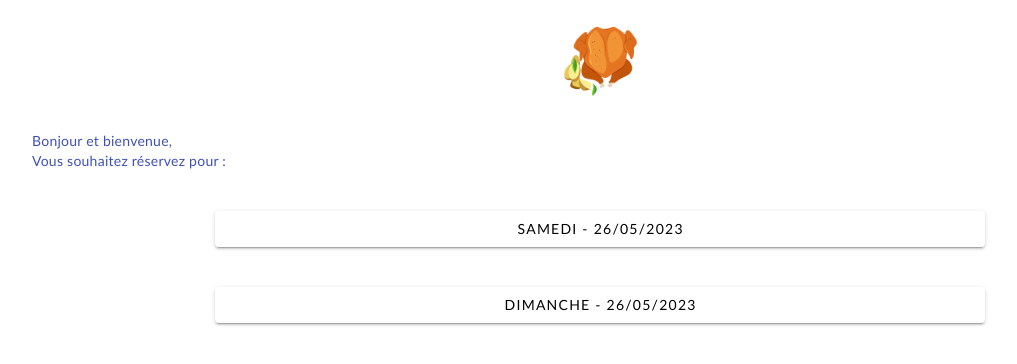
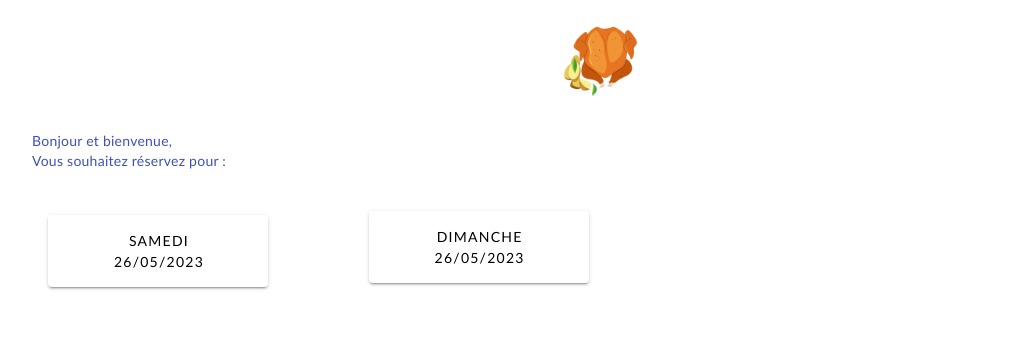
Before and after one commit to laurentmahieu/chicken_order, a Vue app: page /home in a window 1280 px wide. Shown: the top 364 px of the page, without its empty margins (40-1057 px from the left). Built offline with nearby package versions, Linux system fonts and the light colour scheme.

Commit message:
update with stacked button

```diff
--- a/src/views/HomeView.vue
+++ b/src/views/HomeView.vue
@@ -18,24 +18,28 @@
       </v-card-text>
 
       <v-row justify="space-around">
-        <v-col cols="8">
-          <v-btn
-            block
-            :color="choosenday === 1 ? 'indigo' : 'white'"
-            :text="`samedi - ${getFormatDate(saturday)}`"
-            @click="choosenday = 1"
-            class="mb-4"
-          />
-        </v-col>
+        <v-btn
+          stacked
+          :color="choosenday === 1 ? 'indigo' : 'white'"
+          text="samedi"
+          @click="choosenday = 1"
+          class="my-4"
+          width="220"
+        >
+          <template v-slot:append>{{ getFormatDate(saturday) }}</template>
+        </v-btn>
 
         <v-col cols="8">
           <v-btn
-            block
+            stacked
             :color="choosenday === 2 ? 'indigo' : 'white'"
-            :text="`dimanche - ${getFormatDate(sunday)}`"
+            text="dimanche"
             @click="choosenday = 2"
             class="mb-4"
-          />
+            width="220"
+          >
+            <template v-slot:append>{{ getFormatDate(sunday) }}</template>
+          </v-btn>
         </v-col>
       </v-row>
     </v-card>
```
